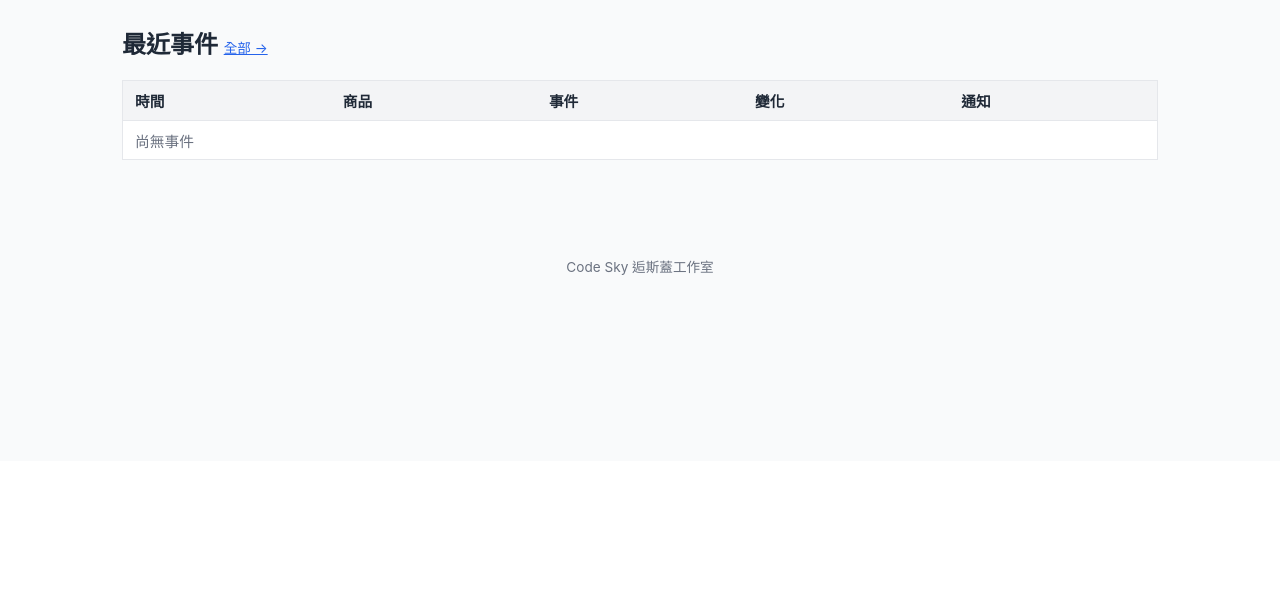
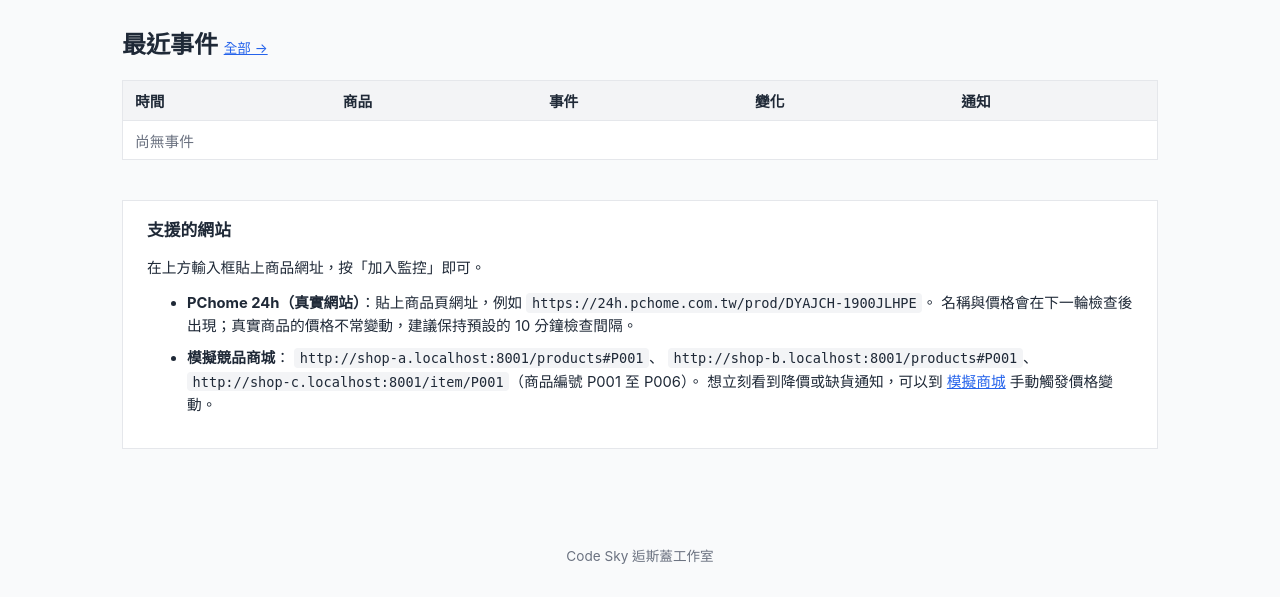
Before and after one commit to Junchan-Lin/price-monitor, a FastAPI app: page / in a window 1280 px wide. Shown: the part 339-936 px from the top of the page. Before the commit the page ends 614 px from the top, so only its background shows below. Run offline with FastAPI, Linux system fonts and the light colour scheme.

Commit message:
儀表板加入支援網站的使用說明
說明可以貼上 PChome 24h 商品頁網址監控真實商品，以及模擬商城的網址格式。

Co-Authored-By: Claude Opus 5.5 <noreply@anthropic.com>

```diff
--- a/monitor/web/static/style.css
+++ b/monitor/web/static/style.css
@@ -30,3 +30,7 @@ dl.meta { display: grid; grid-template-columns: 6rem 1fr; gap: .4rem 1rem; }
 dl.meta dt { color: var(--muted); }
 dl.meta dd { margin: 0; }
 .chart { position: relative; height: 320px; background: #fff; border: 1px solid var(--line); padding: 1rem; }
+.help { background: #fff; border: 1px solid var(--line); padding: 1rem 1.5rem; font-size: .92rem; }
+.help h2 { font-size: 1.05rem; margin-top: 0; }
+.help li { margin-bottom: .5rem; line-height: 1.6; }
+code { background: #f3f4f6; padding: .1rem .35rem; border-radius: 4px; font-size: .85rem; }
--- a/monitor/web/templates/dashboard.html
+++ b/monitor/web/templates/dashboard.html
@@ -15,4 +15,22 @@
   <h2>最近事件 <a class="small" href="/events">全部 →</a></h2>
   {% include "_events.html" %}
 </section>
+<section class="help">
+  <h2>支援的網站</h2>
+  <p>在上方輸入框貼上商品網址，按「加入監控」即可。</p>
+  <ul>
+    <li>
+      <strong>PChome 24h（真實網站）</strong>：貼上商品頁網址，例如
+      <code>https://24h.pchome.com.tw/prod/DYAJCH-1900JLHPE</code>。
+      名稱與價格會在下一輪檢查後出現；真實商品的價格不常變動，建議保持預設的 10 分鐘檢查間隔。
+    </li>
+    <li>
+      <strong>模擬競品商城</strong>：
+      <code>http://shop-a.localhost:8001/products#P001</code>、
+      <code>http://shop-b.localhost:8001/products#P001</code>、
+      <code>http://shop-c.localhost:8001/item/P001</code>（商品編號 P001 至 P006）。
+      想立刻看到降價或缺貨通知，可以到 <a href="http://localhost:8001" target="_blank" rel="noopener">模擬商城</a> 手動觸發價格變動。
+    </li>
+  </ul>
+</section>
 {% endblock %}
```
